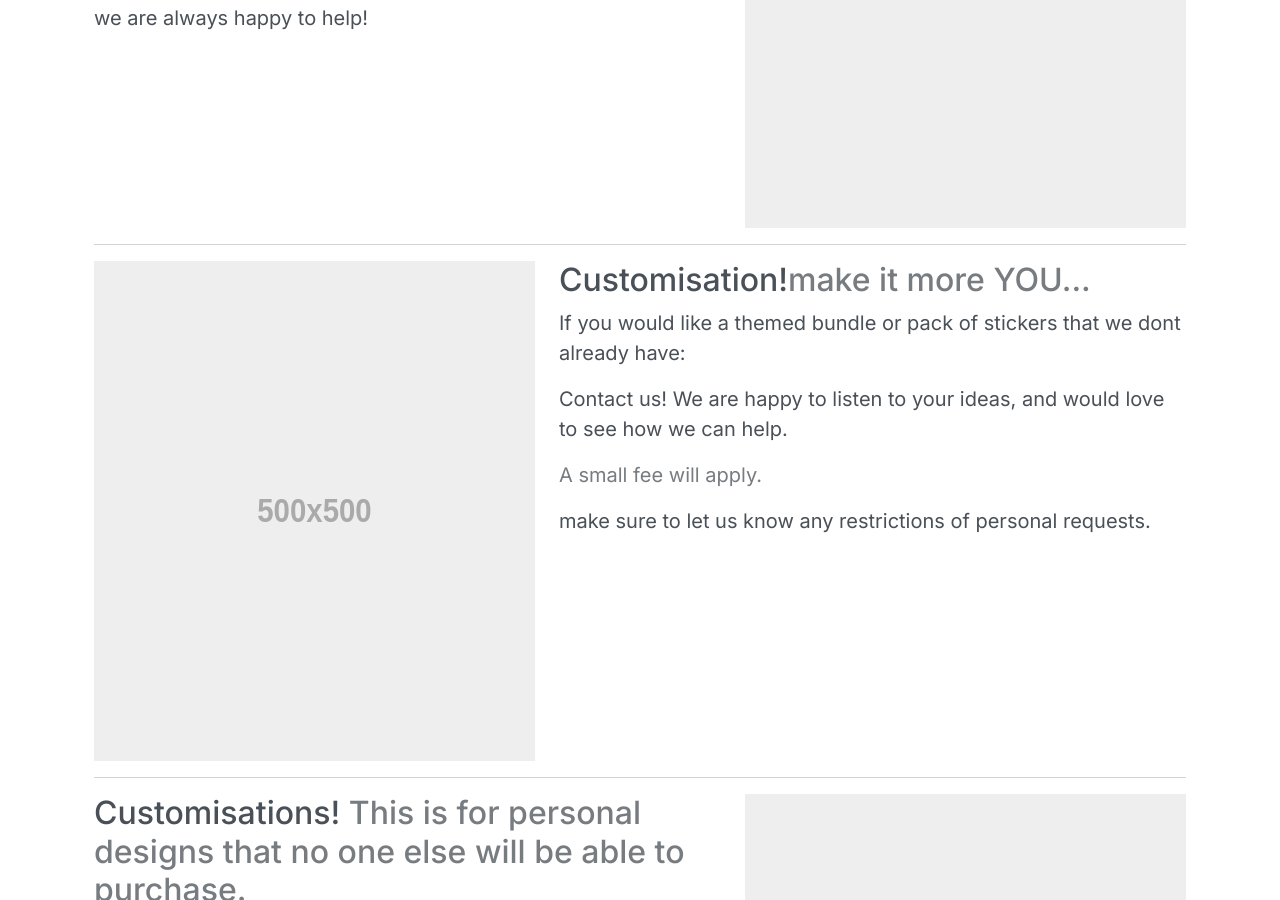
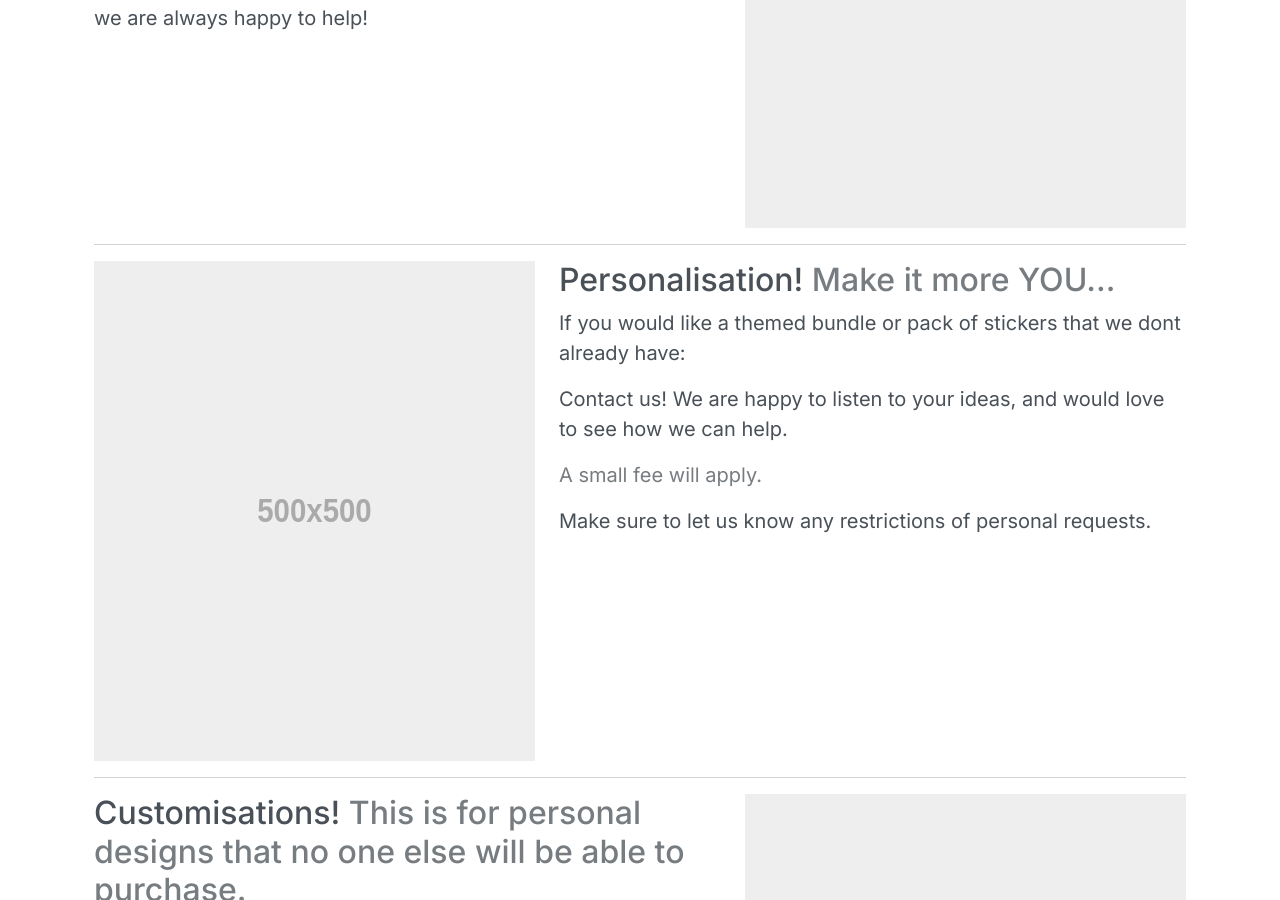
Before and after one commit to NatashaCELloyd/NatashaCELloyd.github.io, a Jekyll site: the page built from index.md, in a window 1280 px wide and 900 px high, scrolled down 1171 px. Built offline with Jekyll 4.4.1, drawn with Linux system fonts in a browser that asks for light colours.

Commit message:
Update index.md

```diff
--- a/index.md
+++ b/index.md
@@ -45,13 +45,13 @@ title: iPadazzle!
 
         <div class="row featurette">
           <div class="col-md-7 order-md-2">
-            <h2 class="featurette-heading">Customisation!<span class="text-muted">make it more YOU...</span></h2>
+            <h2 class="featurette-heading">Personalisation! <span class="text-muted">Make it more YOU...</span></h2>
             <p class="lead">If you would like a themed bundle or pack of stickers that we dont already have:</p>
             <p class="lead"> Contact us! We are happy to listen to your ideas, and would love to see how we can help.
 </p>
             <p class="lead"> <span class="text-muted">A small fee will apply.</span>
 </p>
-            <p class="lead"> make sure to let us know any restrictions of personal requests.
+            <p class="lead"> Make sure to let us know any restrictions of personal requests.
 </p>
           </div>
           <div class="col-md-5 order-md-1">
```
